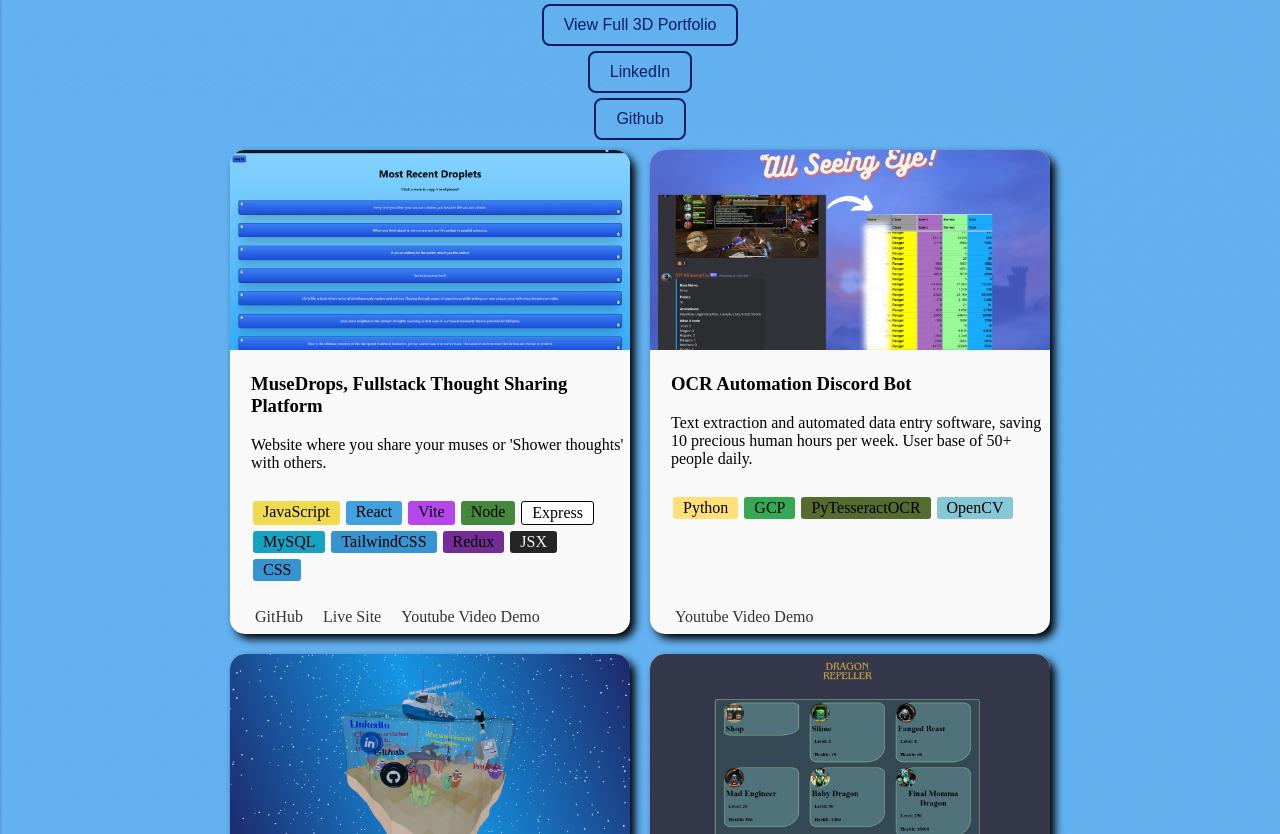
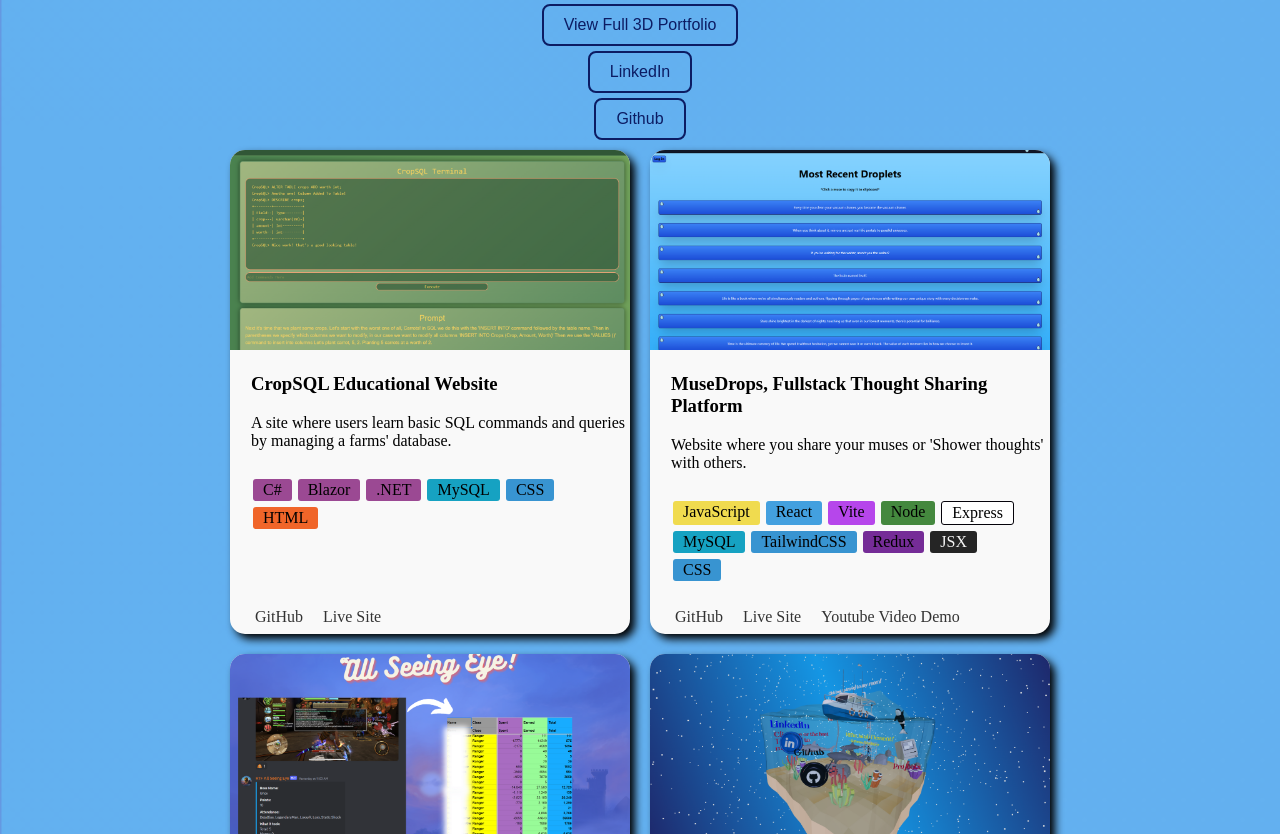
Before and after one commit to Oia20/Projects, a React (Vite) app in the folder projects/: page / in a window 1280 px wide. Shown: the part 674-1508 px from the top of the page. Built offline with nearby package versions, Linux system fonts and the light colour scheme; a web font is replaced by a local one.

Commit message:
Added CropSQL project.

```diff
--- a/projects/src/projects.css
+++ b/projects/src/projects.css
@@ -232,7 +232,18 @@ html {
   background-color: #3894d1;
 }
 
+#C\# {
+  background-color: #9b4993;
+}
 
+#\.NET {
+  background-color: #9b4993;
+
+}
+
+#Blazor {
+  background-color: #9b4993;
+}
 
 .project-card h3 {
   padding-left: 21px;
--- a/projects/src/projects.jsx
+++ b/projects/src/projects.jsx
@@ -4,6 +4,16 @@ import './projects.css'; // Import your CSS file for styling
 const projects = [
   {
     id: 1,
+    name: "CropSQL Educational Website",
+    desc: "A site where users learn basic SQL commands and queries by managing a farms' database.",
+    image: "cropSQL.png",
+    technologies: ["C#", "Blazor", ".NET", "MySQL", "CSS", "HTML"],
+    description: "I find that the best way to learn anything is to enjoy the process i.e. have fun while doing it! So that's what I went for here. The goal is to let the user have fun in something a little bit more attractive than a plain terminal, while learning some basic SQL commands and queries by creating and managing a farm. I used .NET's Blazor and C# for this project, and it was a blast. The component based aspect of Blazor is very intuitive to me. I also used a splash of JS for a few DOM interactions, as well as razor pages and CSS.",
+    githubLink: "https://github.com/Oia20/CropSQL",
+    liveDemoLink: "https://oia20.github.io/CropSQL/",
+  },
+  {
+    id: 2,
     name: "MuseDrops, Fullstack Thought Sharing Platform",
     desc: "Website where you share your muses or 'Shower thoughts' with others.",
     image: "drops.png",
@@ -14,7 +24,7 @@ const projects = [
     yt: "https://youtu.be/T3d1-iLRyFY?si=agofhsfEN72DvT9j"
   },
   {
-    id: 2,
+    id: 3,
     name: "OCR Automation Discord Bot",
     desc: "Text extraction and automated data entry software, saving 10 precious human hours per week. User base of 50+ people daily.",
     image: "eye.png",
@@ -25,7 +35,7 @@ const projects = [
     yt: "https://www.youtube.com/watch?v=8DBiJJX9OX0&ab_channel=JacobDementDemos"
   },
   {
-    id: 3,
+    id: 4,
     name: "3D Portfolio",
     desc: "My personal portfolio made with React Three Fiber.",
     image: "portfolio.png",
@@ -35,7 +45,7 @@ const projects = [
     liveDemoLink: "https://oia20.github.io/personalPortfolio/"
   },
   {
-    id: 4,
+    id: 5,
     name: "Browser RPG",
     desc: "A short engaging React RPG which takes about 10 minutes to beat.",
     image: "rpg.png",
@@ -45,7 +55,7 @@ const projects = [
     liveDemoLink: "https://oia20.github.io/browserRPG/"
   },
   {
-    id: 5,
+    id: 6,
     name: "Acre and Lot, Land Site",
     desc: "A website built for my partners family business to help with land acquisition.",
     image: "land.png",
@@ -55,7 +65,7 @@ const projects = [
     liveDemoLink: "https://acreandlot.com/"
   },
   {
-    id: 6,
+    id: 7,
     name: "What Should I Learn? Website",
     desc: "Learning focused website which gives you a random article in a selected category and three Youtube videos on the topic.",
     image: "learn.png",
@@ -64,7 +74,7 @@ const projects = [
     githubLink: "https://github.com/Oia20/What-to-learn-",
     liveDemoLink: "https://oia20.github.io/What-to-learn-/"
   }, {
-    id: 7,
+    id: 8,
     name: "Asynchronous Timer Discord Bot",
     desc: "Asynchronous timer which allows a gaming community to stay on the same page about NPC respawn times. Utilized by 25+ people daily.",
     image: "timer.png",
```
Also changed, not shown: projects/public/cropSQL.png (added).
